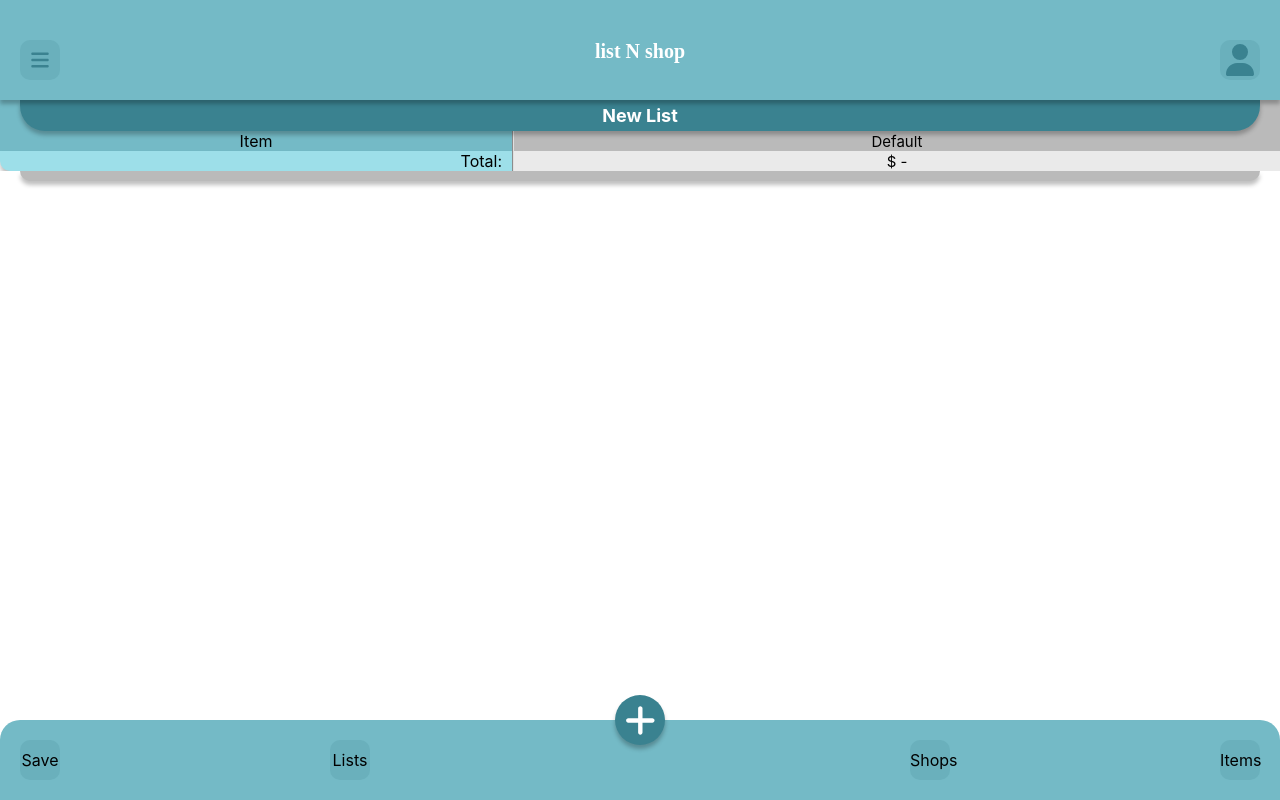
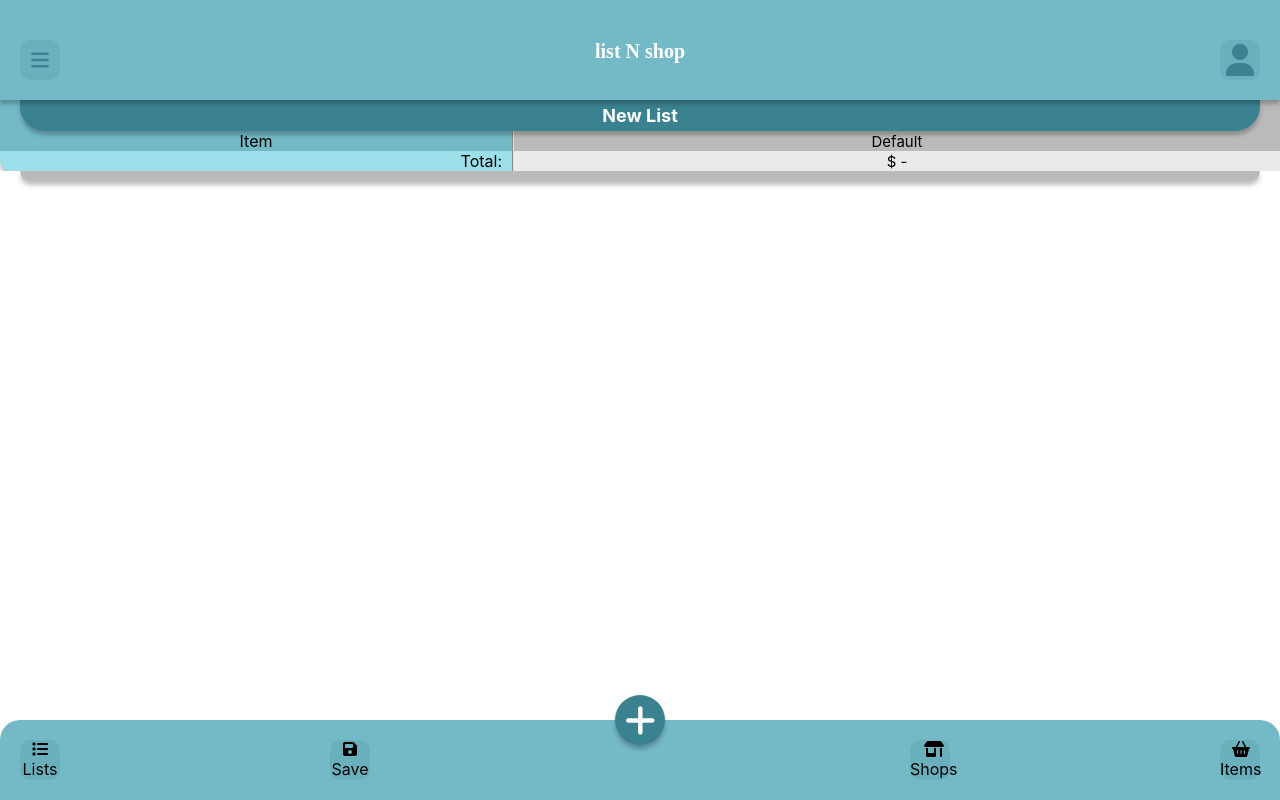
Before and after one commit to Retky/ListNShop, a React (Create React App) app in the folder client/: page /#/ in a window 1280 px wide. Built offline with nearby package versions, Linux system fonts and the light colour scheme; a web font is replaced by a local one.

Commit message:
Mod 'buttons' to have icons

```diff
--- a/client/src/pages/home.jsx
+++ b/client/src/pages/home.jsx
@@ -1,8 +1,7 @@
 import { useEffect, useState } from 'react';
 import { useSelector, useDispatch } from 'react-redux';
 import { FontAwesomeIcon } from '@fortawesome/react-fontawesome';
-import { faPlus, faCircleXmark, faTrash } from '@fortawesome/free-solid-svg-icons';
-
+import { faPlus, faCircleXmark, faTrash, faShop, faList, faFloppyDisk, faBasketShopping } from '@fortawesome/free-solid-svg-icons';
 import { fetchLocalLists } from '../redux/lists';
 import { fetchLocalShops, addLocalShop, updateLocalShop, deleteLocalShop } from '../redux/shops';
 import { fetchLocalItems, updateLocalItemQuantity, incLocalItemQuantity, decLocalItemQuantity, addLocalItem, deleteLocalItem } from '../redux/items';
@@ -285,15 +284,27 @@ const Home = () => {
       {itemForm}
       {shopsList}
       <footer>
-        <div className='button'>Save</div>
-        <div className='button'>Lists</div>
+        <div className='button'>
+          <FontAwesomeIcon icon={faList} />
+          Lists
+        </div>
+        <div className='button'>
+          <FontAwesomeIcon icon={faFloppyDisk} />
+          Save
+        </div>
         <div>
           <div className='addBtn' onClick={handleAddItem}>
             <FontAwesomeIcon className='plus' icon={faPlus} />
           </div>
         </div>
-        <div className='button' onClick={() => setShowShops(true)}>Shops</div>
-        <div className='button'>Items</div>
+        <div className='button' onClick={() => setShowShops(true)}>
+          <FontAwesomeIcon icon={faShop} />
+          Shops
+        </div>
+        <div className='button'>
+          <FontAwesomeIcon icon={faBasketShopping} />
+          Items
+        </div>
       </footer>
     </div>
   );
```
